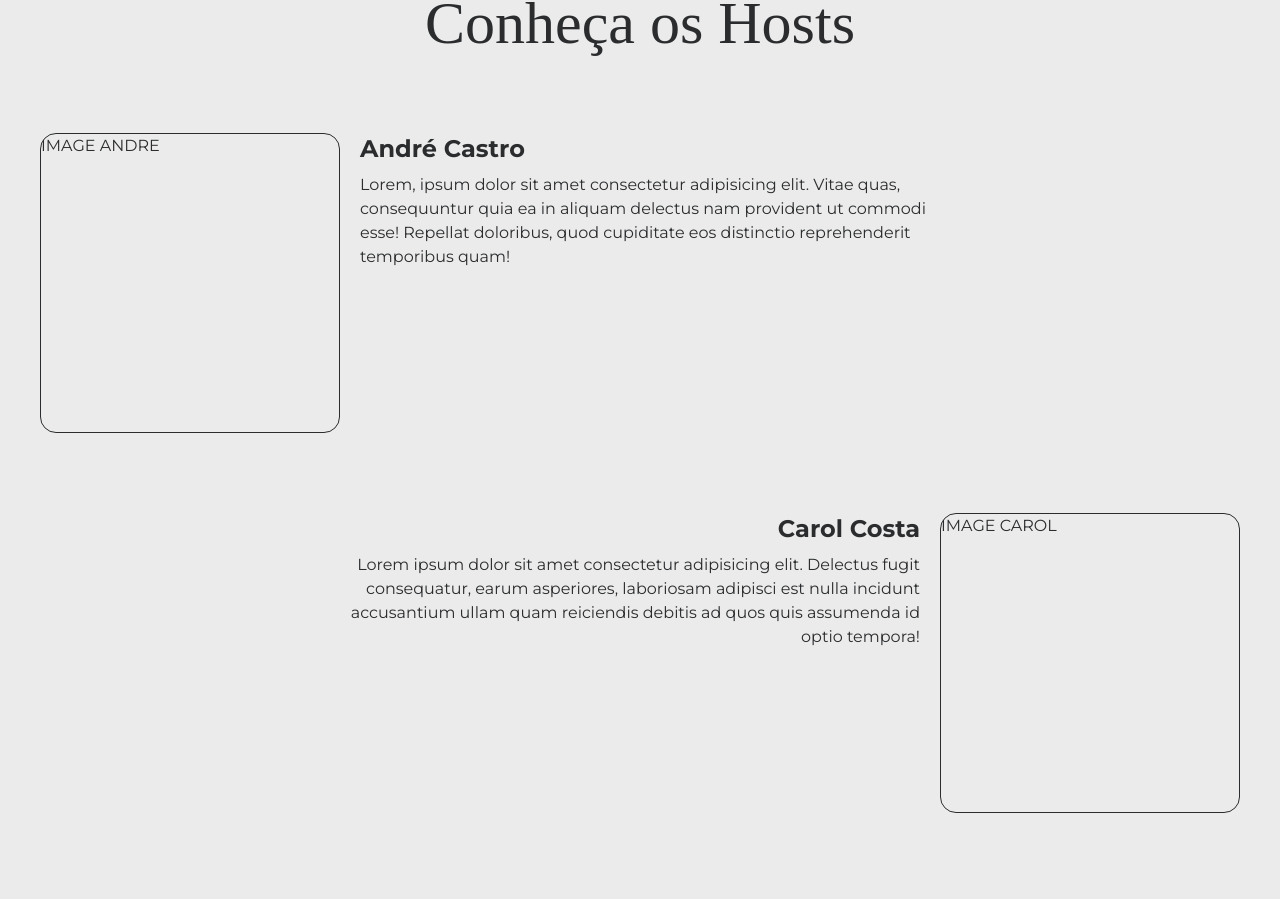
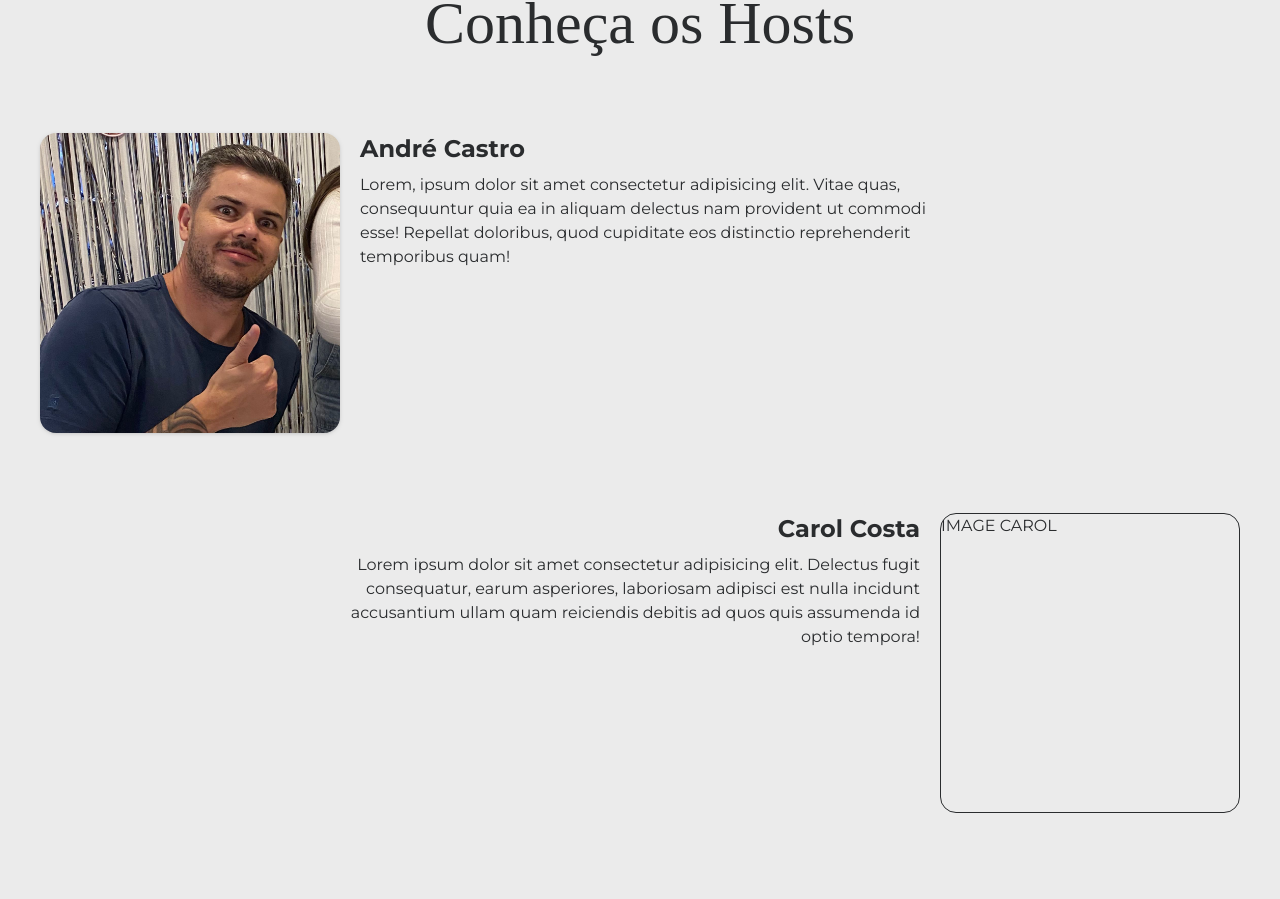
Before and after one commit to lodiped/move-resite, a SvelteKit app: page /podcast in a window 1280 px wide. Shown: the part 1455-2354 px from the top of the page. Built offline with nearby package versions, Linux system fonts and the light colour scheme; a web font is replaced by a local one.

Commit message:
andre foto piada

```diff
--- a/src/routes/podcast/+page.svelte
+++ b/src/routes/podcast/+page.svelte
@@ -10,6 +10,7 @@
 	import naganos from '$lib/assets/nej/thumbs/Naganos.png';
 	import heroNej from '$lib/assets/nej/hero.png';
 	import headerNej from '$lib/assets/nej/header.png';
+	import andre from '$lib/assets/nej/andre.jpg';
 
 	// @ts-ignore
 	import Amazon from 'virtual:icons/cbi/amazon-logo';
@@ -190,7 +191,7 @@
 	<div id="sobre" class="w-[1200px] my-20 flex flex-col gap-20 justify-center items-between">
 		<h2 class="font-cofo text-6xl text-center">Conheça os Hosts</h2>
 		<div class="flex gap-5">
-			<div class="border-nejblack border rounded-2xl w-[300px] h-[300px]">IMAGE ANDRE</div>
+			<img src={andre} alt="" class="drop-shadow rounded-2xl w-[300px] h-[300px]" />
 			<div class="flex flex-col w-[600px] gap-2">
 				<h3 class="text-2xl font-bold">André Castro</h3>
 				<p>
```
Also changed, not shown: src/lib/assets/nej/andre.jpg (added).
